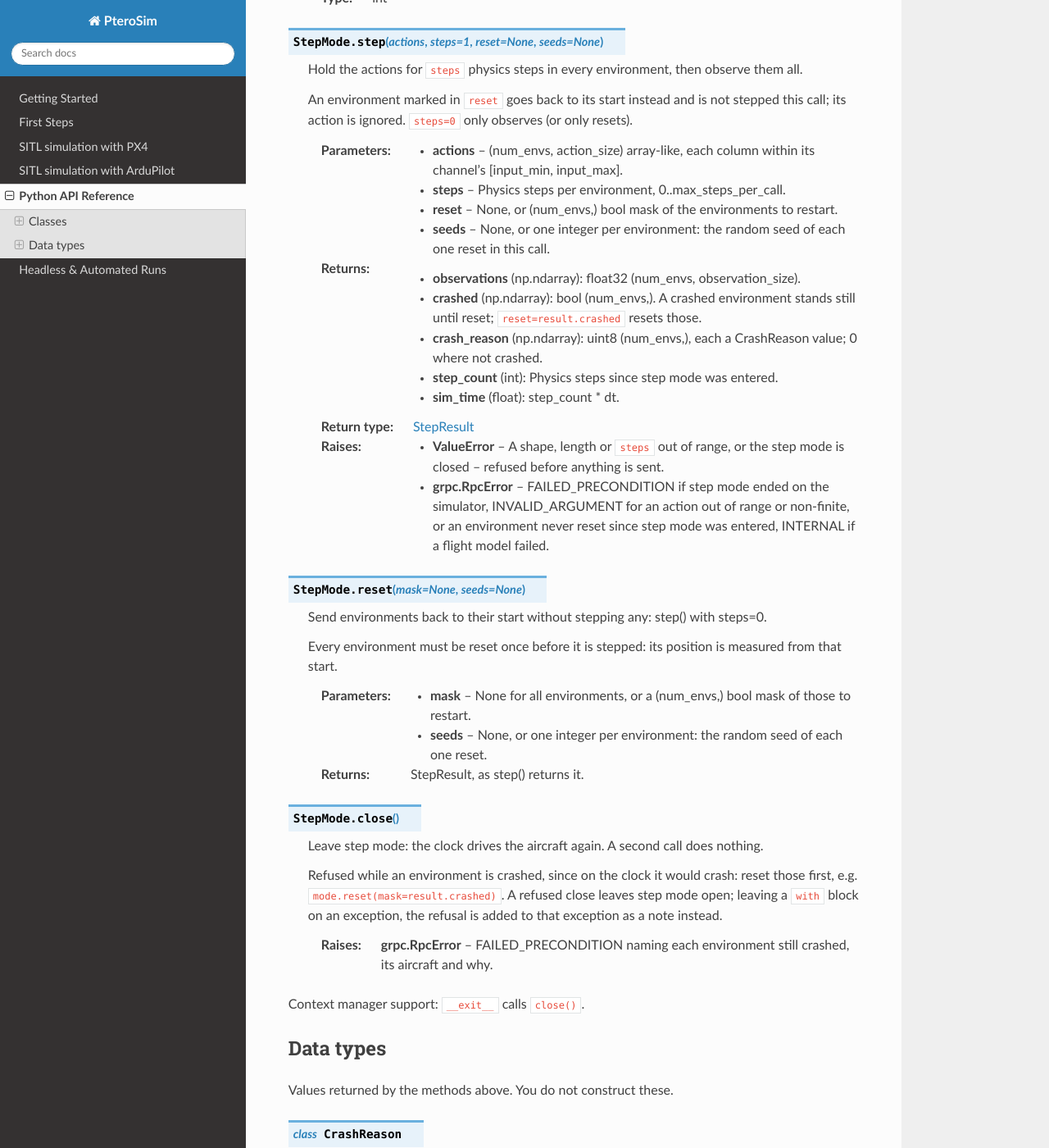
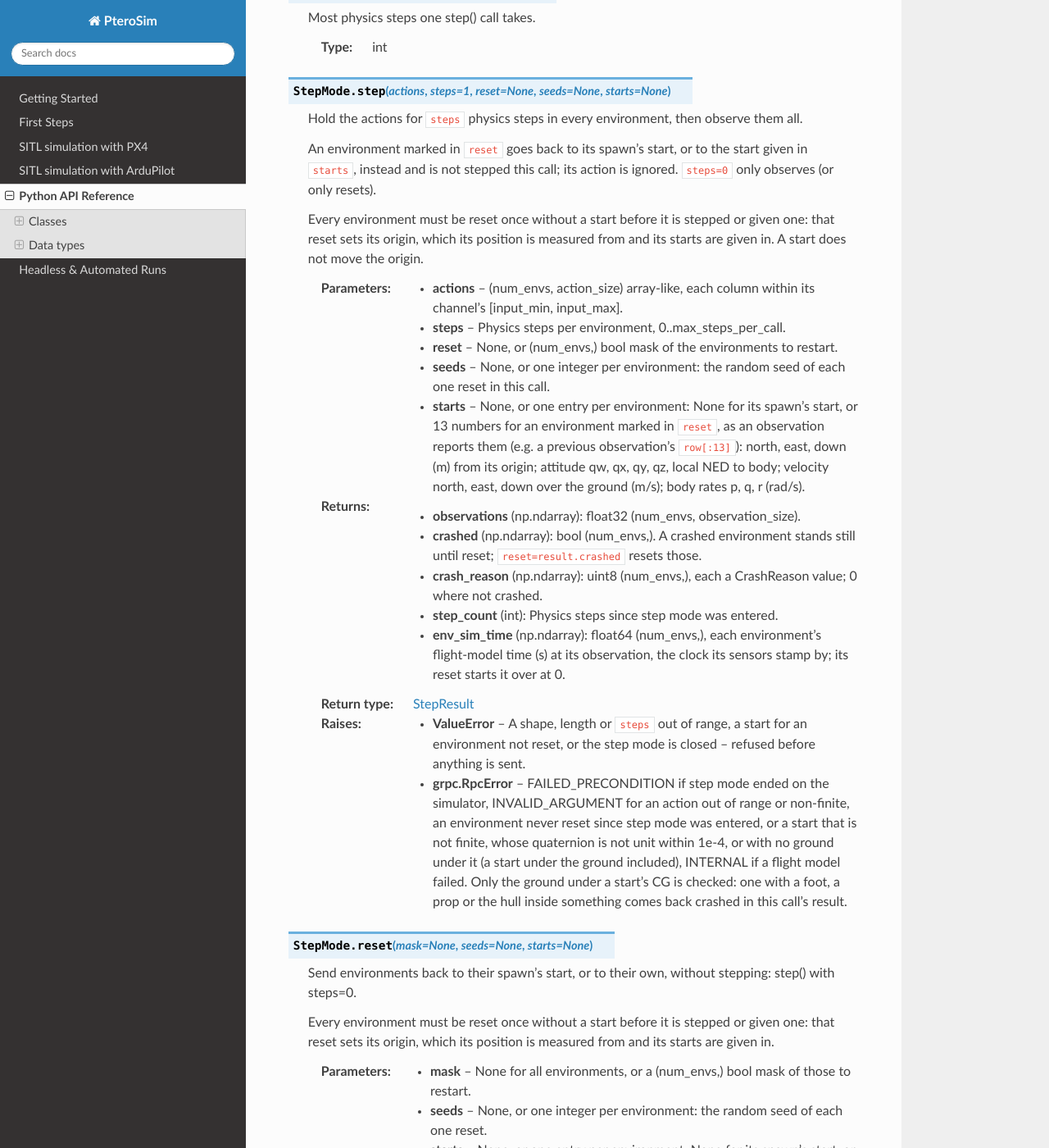
Before and after one commit to AlexanderRex/PteroSimDocs, a Sphinx documentation site: the page built from docs/source/python_api.rst, in a window 1280 px wide and 1400 px high, scrolled down 18058 px. Shown: the whole window at 82% size. Built offline with Sphinx 7.4.7 and the Read the Docs theme 3.1.0, drawn with Linux system fonts in a browser that asks for light colours; some of the changed text lies outside the part shown.

Commit message:
docs: regenerate python_api.rst from SDK f00a716946f6c43eb57ca6bf6f9e7f65e44ce484 (#29)

```diff
--- a/docs/source/python_api.rst
+++ b/docs/source/python_api.rst
@@ -421,14 +421,13 @@
        simulation is not started, no sample has been taken yet, the
        sensor is disabled, or the empty name is ambiguous.
 
-.. py:method:: Aircraft.camera(sensor_name="Camera", *, width=0, height=0, timeout=10)
+.. py:method:: Aircraft.camera(sensor_name="Camera", *, timeout=10)
 
    Capture a camera frame from this aircraft (on-demand, blocks until GPU readback completes).
 
+   The frame is the camera's image_width x image_height; set_sensor_param() sets them before start().
+
    :param sensor_name: Name of the camera sensor component (default "Camera").
-   :param width: Requested width in pixels (0 = component default).
-   :param height: Requested height in pixels (0 = component default).
-                  Both width and height must be set, or both 0.
    :param timeout: gRPC timeout in seconds (default 10.0).
 
    :returns:
@@ -436,10 +435,13 @@
              - **image** (numpy.ndarray): BGR array (H, W, 3), dtype=uint8.
              - **width** (int): Frame width in pixels.
              - **height** (int): Frame height in pixels.
-             - **timestamp** (float): The aircraft's simulation time when the capture was requested — the same clock
+             - **timestamp** (float): The simulation time of the state the image shows — the same clock
                as ``imu()``/``gps()`` ``timestamp_simulation_s``, so a frame can be matched to a pose.
              - **sequence_number** (int): Monotonically increasing frame counter.
    :rtype: CameraFrame
+
+   :raises grpc.RpcError: FAILED_PRECONDITION, naming why, when the camera is disabled or its aircraft has
+       crashed; stop() and start() bring a crashed aircraft's camera back.
 
 .. py:method:: Aircraft.list_sensors()
 
@@ -534,8 +536,9 @@
        FAILED_PRECONDITION if the sim has already started,
        INVALID_ARGUMENT if update_hz <= 0, a field is not one of the
        type's attributes, its value is not one the attribute takes (a
-       whole number for an integer attribute), or the sensor settled on a
-       different value than the one sent (a camera clamps its size and FOV).
+       whole number for an integer attribute), or the sensor cannot run
+       with the values together (a camera's size or FOV out of range, or
+       with stream on its host, port or bitrate).
 
 Actuator control
 ^^^^^^^^^^^^^^^^
@@ -855,18 +858,28 @@
 
    :type: int
 
-.. py:method:: StepMode.step(actions, steps=1, reset=None, seeds=None)
+.. py:method:: StepMode.step(actions, steps=1, reset=None, seeds=None, starts=None)
 
    Hold the actions for ``steps`` physics steps in every environment, then observe them all.
 
-   An environment marked in ``reset`` goes back to its start instead and is not stepped
-   this call; its action is ignored. ``steps=0`` only observes (or only resets).
+   An environment marked in ``reset`` goes back to its spawn's start, or to the start given
+   in ``starts``, instead and is not stepped this call; its action is ignored. ``steps=0``
+   only observes (or only resets).
+
+   Every environment must be reset once without a start before it is stepped or given one:
+   that reset sets its origin, which its position is measured from and its starts are given
+   in. A start does not move the origin.
 
    :param actions: (num_envs, action_size) array-like, each column within its channel's
                    [input_min, input_max].
    :param steps: Physics steps per environment, 0..max_steps_per_call.
    :param reset: None, or (num_envs,) bool mask of the environments to restart.
    :param seeds: None, or one integer per environment: the random seed of each one reset in this call.
+   :param starts: None, or one entry per environment: None for its spawn's start, or 13 numbers
+                  for an environment marked in ``reset``, as an observation reports them (e.g. a
+                  previous observation's ``row[:13]``): north, east, down (m) from its origin;
+                  attitude qw, qx, qy, qz, local NED to body; velocity north, east, down over the
+                  ground (m/s); body rates p, q, r (rad/s).
 
    :returns:
 
@@ -875,23 +888,31 @@
                ``reset=result.crashed`` resets those.
              - **crash_reason** (np.ndarray): uint8 (num_envs,), each a CrashReason value; 0 where not crashed.
              - **step_count** (int): Physics steps since step mode was entered.
-             - **sim_time** (float): step_count * dt.
+             - **env_sim_time** (np.ndarray): float64 (num_envs,), each environment's flight-model time (s)
+               at its observation, the clock its sensors stamp by; its reset starts it over at 0.
    :rtype: StepResult
 
-   :raises ValueError: A shape, length or ``steps`` out of range, or the step mode is closed --
-       refused before anything is sent.
+   :raises ValueError: A shape, length or ``steps`` out of range, a start for an environment
+       not reset, or the step mode is closed -- refused before anything is sent.
    :raises grpc.RpcError: FAILED_PRECONDITION if step mode ended on the simulator,
-       INVALID_ARGUMENT for an action out of range or non-finite, or an environment
-       never reset since step mode was entered, INTERNAL if a flight model failed.
+       INVALID_ARGUMENT for an action out of range or non-finite, an environment
+       never reset since step mode was entered, or a start that is not finite, whose
+       quaternion is not unit within 1e-4, or with no ground under it (a start under
+       the ground included), INTERNAL if a flight model failed. Only the ground under
+       a start's CG is checked: one with a foot, a prop or the hull inside something
+       comes back crashed in this call's result.
 
-.. py:method:: StepMode.reset(mask=None, seeds=None)
+.. py:method:: StepMode.reset(mask=None, seeds=None, starts=None)
 
-   Send environments back to their start without stepping any: step() with steps=0.
+   Send environments back to their spawn's start, or to their own, without stepping: step() with steps=0.
 
-   Every environment must be reset once before it is stepped: its position is measured from that start.
+   Every environment must be reset once without a start before it is stepped or given one: that
+   reset sets its origin, which its position is measured from and its starts are given in.
 
    :param mask: None for all environments, or a (num_envs,) bool mask of those to restart.
    :param seeds: None, or one integer per environment: the random seed of each one reset.
+   :param starts: None, or one entry per environment: None for its spawn's start, or 13 numbers,
+                  as step() takes them.
 
    :returns: StepResult, as step() returns it.
 
@@ -1266,8 +1287,8 @@
    .. py:attribute:: step_count
       :type: int
 
-   .. py:attribute:: sim_time
-      :type: float
+   .. py:attribute:: env_sim_time
+      :type: ndarray
 
 .. py:class:: GatePose
 
```
Also changed, not shown: other parts of docs/source/python_api.rst (+1 -1 lines).
